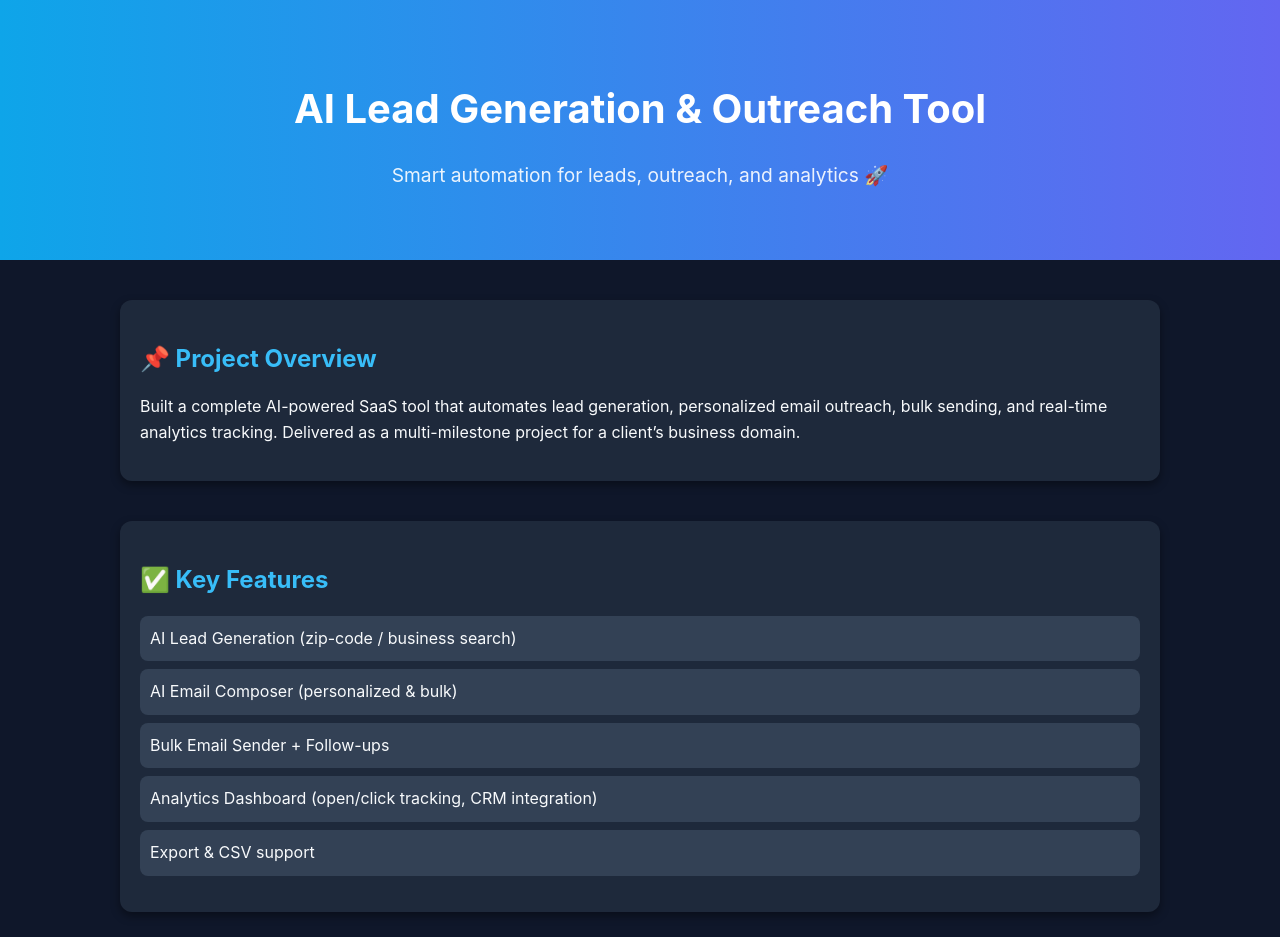
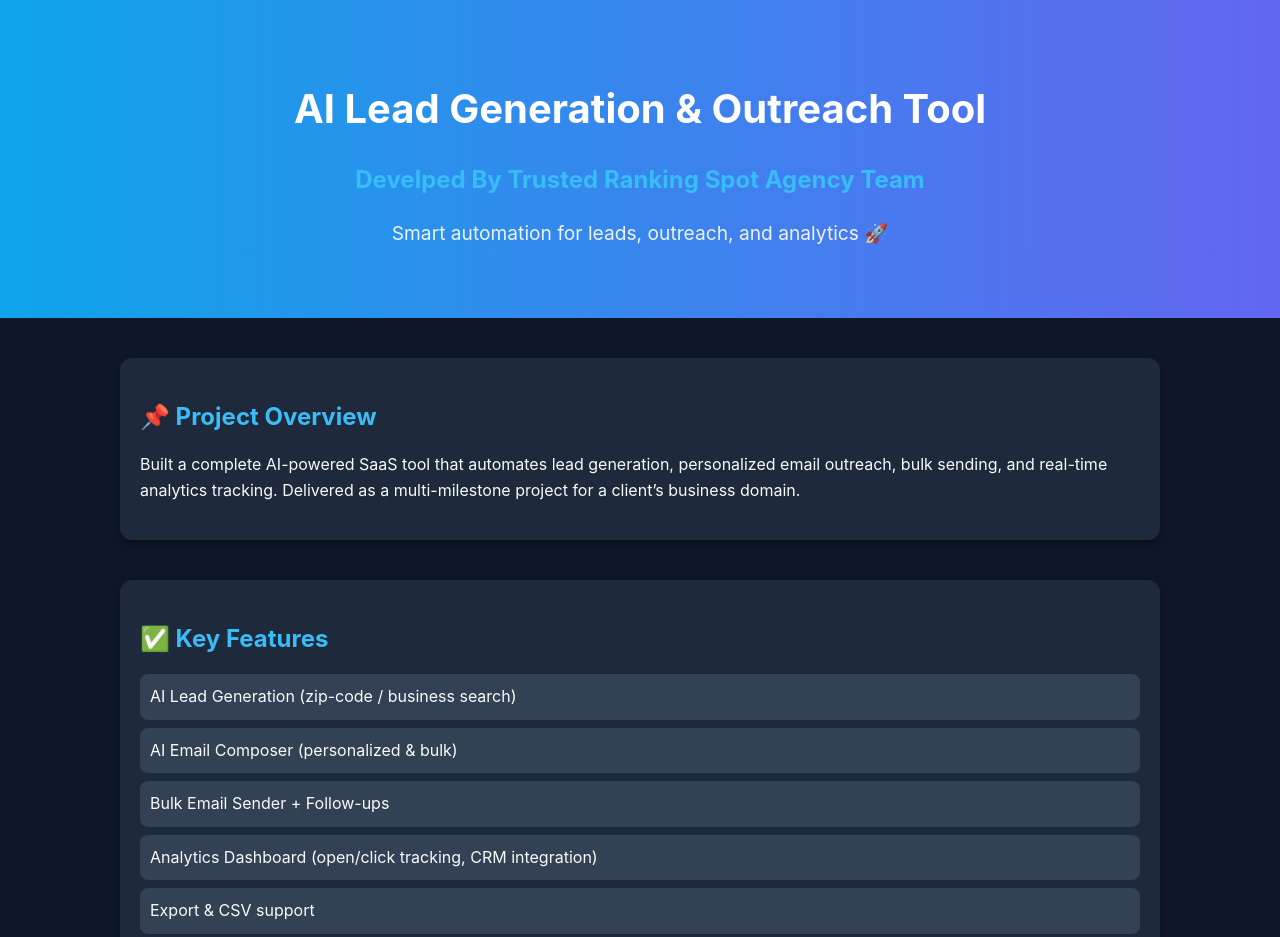
Before and after one commit to tanzitan32/a2zlead-project-portfolio, a plain HTML site: page index.html in a window 1280 px wide. Shown: the top 937 px of the page. Drawn offline with Linux system fonts and the light colour scheme.

Commit message:
index.html

```diff
--- a/index.html
+++ b/index.html
@@ -84,6 +84,7 @@
 
   <header>
     <h1>AI Lead Generation & Outreach Tool</h1>
+    <h2>Develped By Trusted Ranking Spot Agency Team</h2>
     <p>Smart automation for leads, outreach, and analytics 🚀</p>
   </header>
 
```
